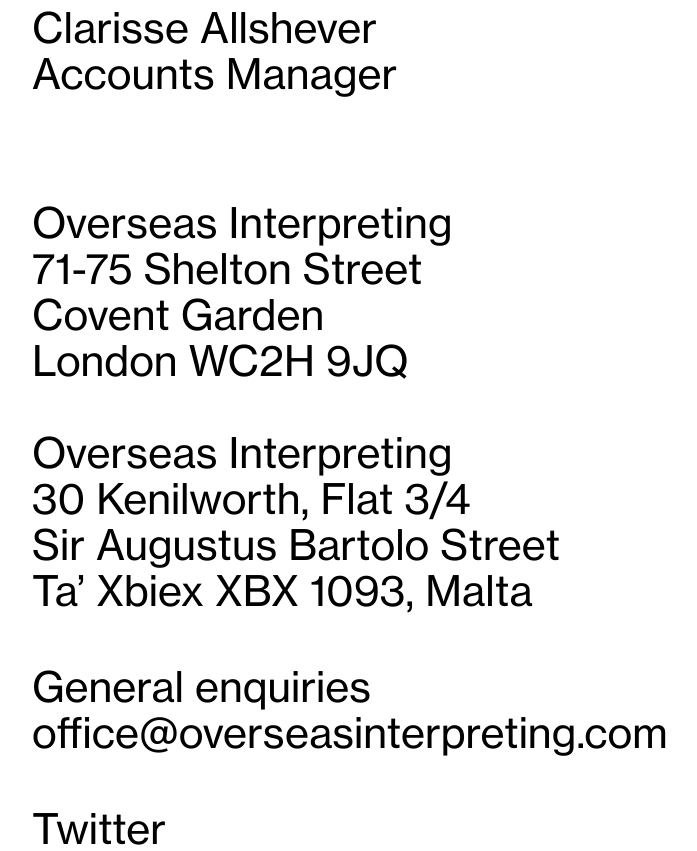
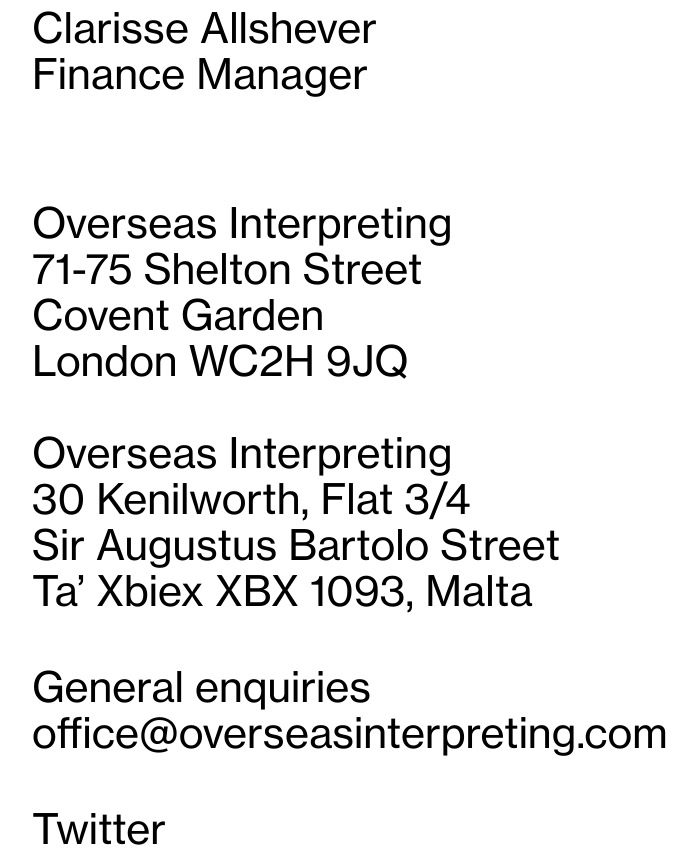
Before and after one commit to lukebarlow/overseasinterpreting-com, a plain HTML site: page index.html in a window 1280 px wide. Shown: the part 5253-6104 px from the top of the page, without its empty margins (18-715 px from the left). Drawn offline with Linux system fonts and the light colour scheme.

Commit message:
name update

```diff
--- a/index.html
+++ b/index.html
@@ -198,12 +198,12 @@
 				</div>
 
 				<div class="member">
-					<img src="img/staff/Overseas_Web_Headshots_7_Clarissa.jpg" alt="Clarisse Allshever - Interpreter">
+					<img src="img/staff/Overseas_Web_Headshots_7_Clarissa.jpg" alt="Clarisse Allshever - Finance Manager">
 					<div class="name">
 						Clarisse Allshever
 					</div>
 					<div class="position">
-						Accounts Manager
+						Finance Manager
 					</div>
 				</div>
 
```
